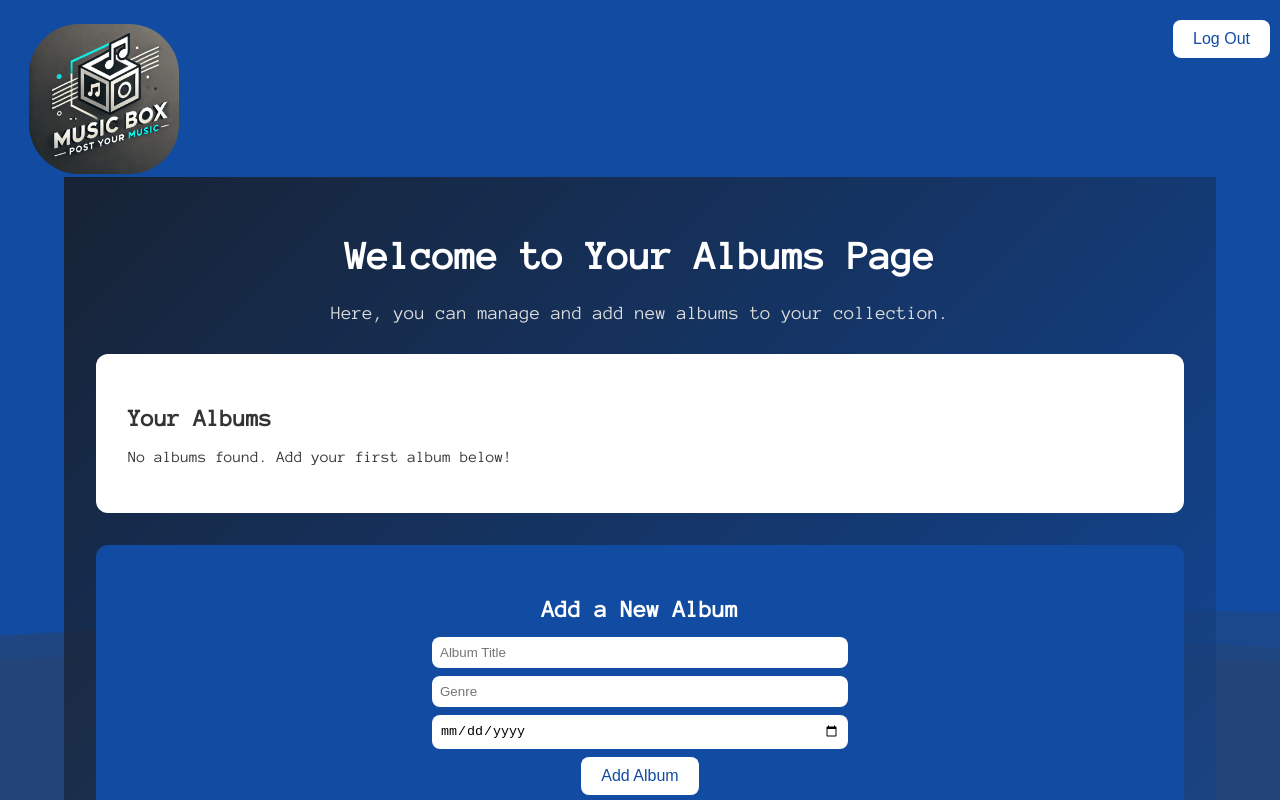
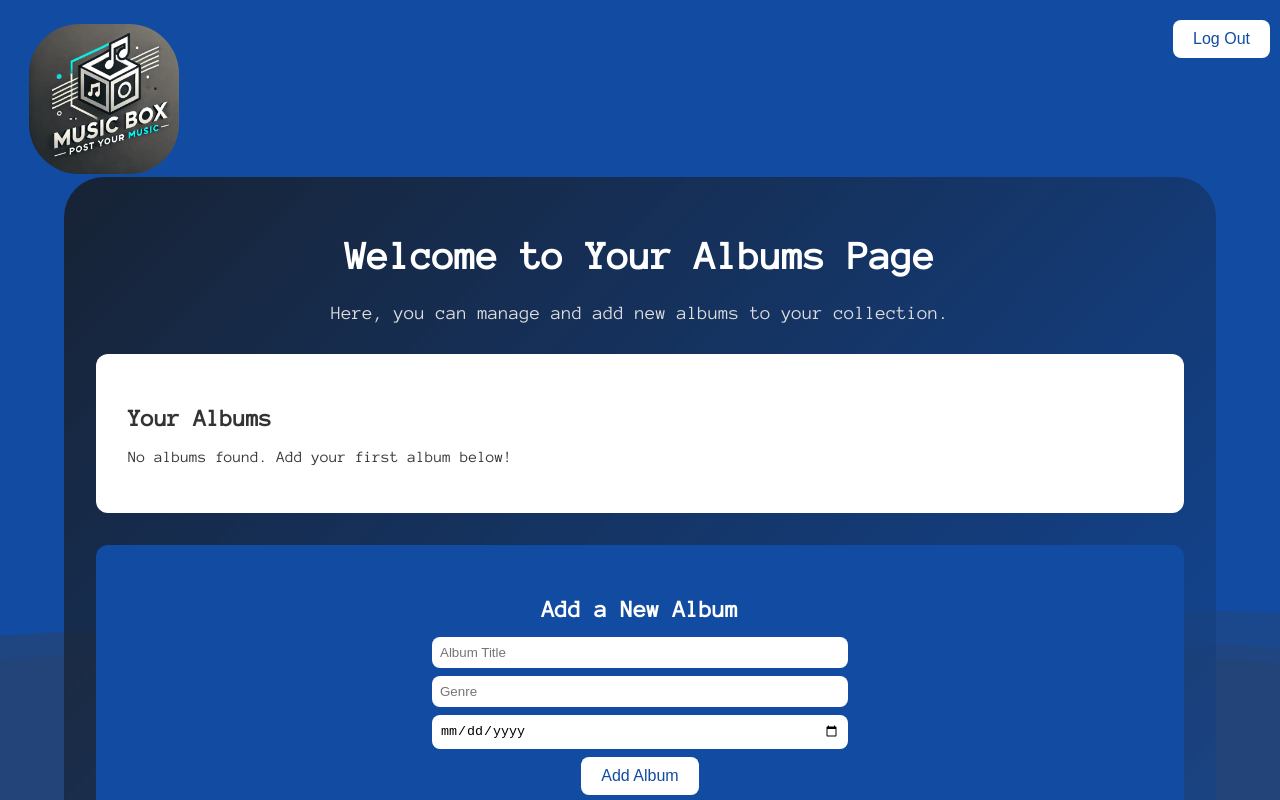
Before and after one commit to Lin-Jet/CSE111Project---MusicBox, a React (Create React App) app in the folder my-app/: page /Aalbums in a window 1280 px wide. Built offline with nearby package versions, Linux system fonts and the light colour scheme.

Commit message:
mostly completed front end

```diff
--- a/my-app/src/routes/Artist/ArtistIndex.js
+++ b/my-app/src/routes/Artist/ArtistIndex.js
@@ -21,12 +21,14 @@ function Artist() {
                 >
                     Your Albums
                 </button>
+                {/*
                 <button
                     className="artist-button-548"
                     onClick={() => navigate('/artist-profile')}
                 >
                     Your Profile
                 </button>
+                */}
             </div>
 
             <div className="artist-logout-548">
--- a/my-app/src/routes/Artist/artist.scss
+++ b/my-app/src/routes/Artist/artist.scss
@@ -59,6 +59,7 @@
   padding: 2rem;
   font-family: 'Anonymous Pro', monospace;
   color: #fff;
+  border-radius: 40px;
 }
 
 .artist-albums-header-548 {
```
Also changed, not shown: my-app/src/routes/App.js (+7 -0 lines), my-app/src/routes/Artist/Profile.js (deleted).
